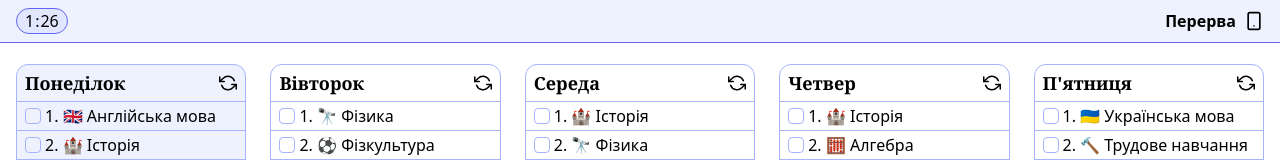
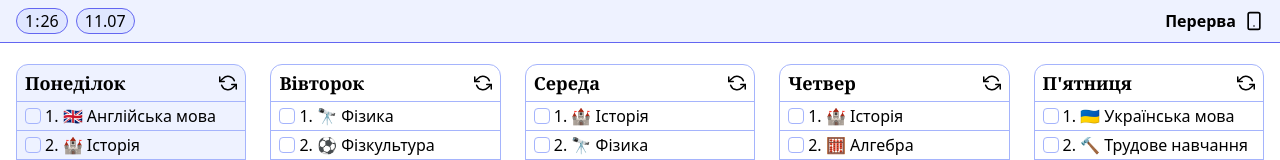
Before and after one commit to nazar1ua/vue-schedule, a Vue app: page / in a window 1280 px wide. Shown: the top 160 px of the page. Built offline with nearby package versions, Linux system fonts and the light colour scheme.

Commit message:
Покращення

```diff
--- a/src/components/Header.vue
+++ b/src/components/Header.vue
@@ -8,8 +8,11 @@
             <span class="blink">:</span>
             {{time.minutes}}
           </span>
-          <span v-if="getLessonIndex() !== null" class="inline-flex gap-[1px] rounded-full border border-indigo-500 dark:border-indigo-300 px-2 bg-indigo-100 dark:bg-indigo-600">
+          <span v-if="getLessonIndex() !== null" class="inline-flex mr-2 gap-[1px] rounded-full border border-indigo-500 dark:border-indigo-300 px-2 bg-indigo-100 dark:bg-indigo-600">
             Час до кінця: {{timeToEnd}} хв
+          </span>
+          <span class="inline-flex gap-[1px] rounded-full border border-indigo-500 dark:border-indigo-300 px-2 bg-indigo-100 dark:bg-indigo-600">
+            {{new Date().getDate()}}.{{new Date().getMonth() + 1 < 10 ? '0' + (new Date().getMonth() + 1) : new Date().getMonth() + 1}}
           </span>
         </div>
         <div class="flex gap-2">
--- a/src/components/ThemeButton.vue
+++ b/src/components/ThemeButton.vue
@@ -61,7 +61,13 @@ export default {
   },
   mounted() {
     this.changeTheme(true);
-  }
+    window.matchMedia('(prefers-color-scheme: dark)').addEventListener('change', e => {
+      this.changeTheme(true)
+    })
+  },
+  unmounted() {
+    window.matchMedia('(prefers-color-scheme: dark)').removeEventListener('change')
+  },
 }
 </script>
 
```
